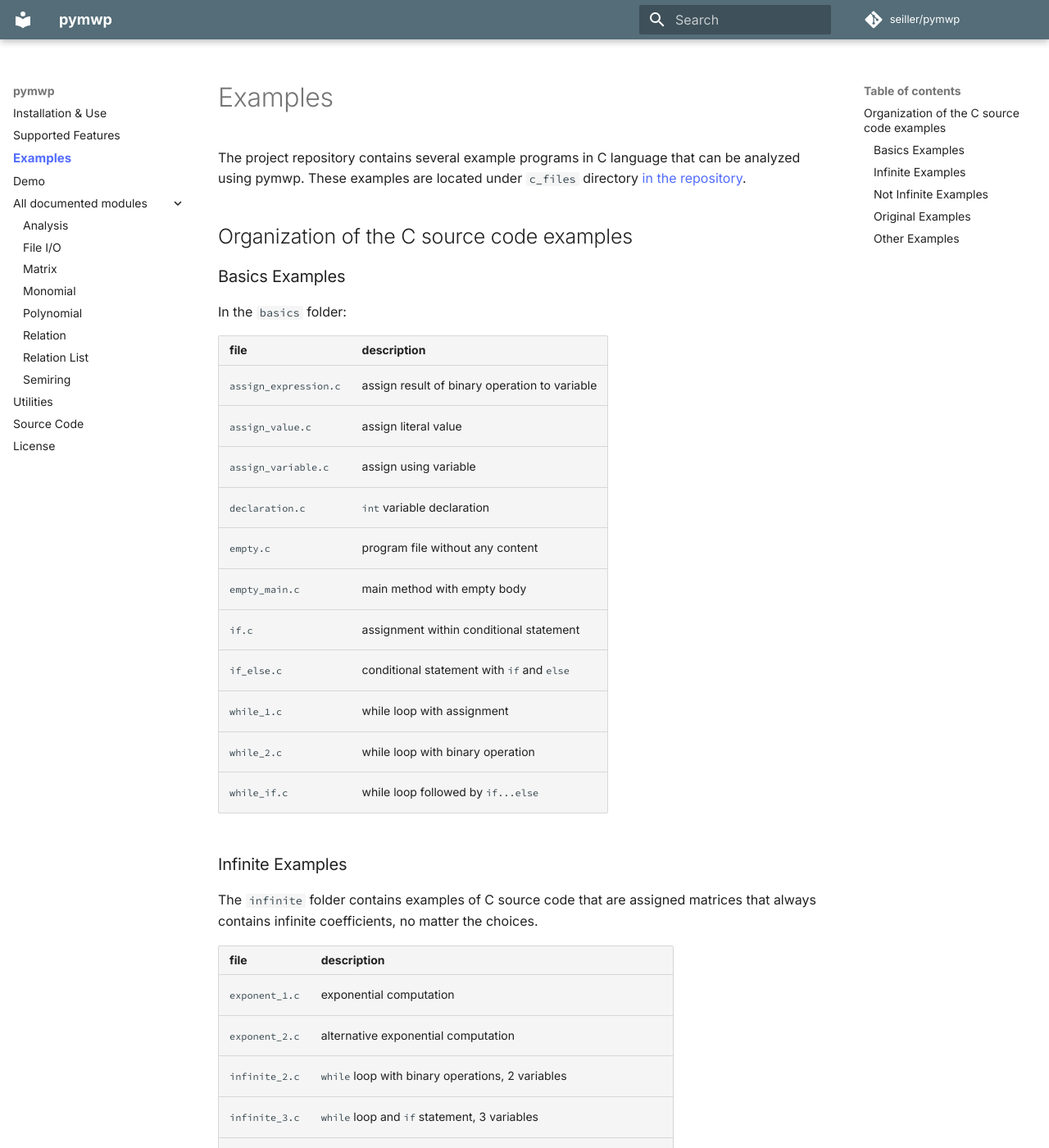
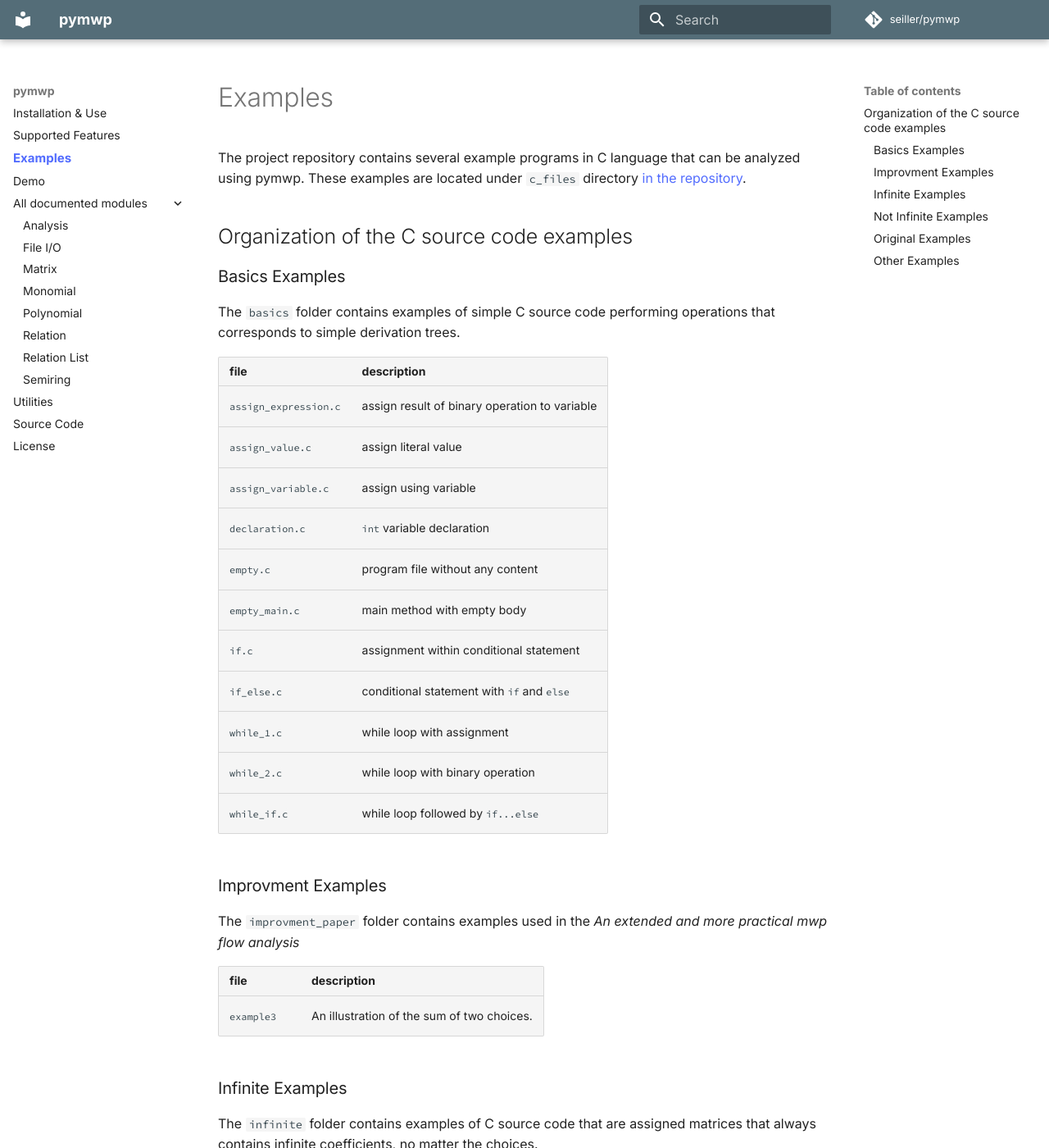
Before and after one commit to statycc/pymwp, an MkDocs documentation site: the page built from docs/examples.md, in a window 1280 px wide and 1400 px high. Shown: the whole window at 82% size. Built offline with MkDocs 1.6.1 and Material for MkDocs 9.7.7, drawn with Linux system fonts in a browser that asks for light colours; nearby versions of some CDN libraries; comment, search, counter and statistics services are not loaded; some of the changed text lies outside the part shown.

Commit message:
Added example from improvment paper

```diff
--- a/c_files/readme.md
+++ b/c_files/readme.md
@@ -4,7 +4,7 @@
 
 ## Basics Examples
 
-In the `basics` folder:
+The `basics` folder contains examples of simple C source code performing operations that corresponds to simple derivation trees.
 
 | file | description |
 | --- | --- |
@@ -19,6 +19,14 @@ In the `basics` folder:
 `while_1.c` | while loop with assignment
 `while_2.c` | while loop with binary operation
 `while_if.c` | while loop followed by `if...else`
+
+## Improvment Examples
+
+The `improvment_paper` folder contains examples used in the _An extended and more practical mwp flow analysis_
+
+| file | description |
+| --- | --- |
+`example3` | An illustration of the sum of two choices.
 
 ## Infinite Examples
 
@@ -52,7 +60,7 @@ The `not_infinite` folder contains examples of C source code that are assigned m
 
 ## Original Examples
 
-The `original_paper` folder contains examples taken from or inspired from the "_A Flow Calculus of mwp-Bounds for Complexity Analysis_".
+The `original_paper` folder contains examples taken from or inspired from the ["_A Flow Calculus of mwp-Bounds for Complexity Analysis_"](https://doi.org/10.1145/1555746.1555752) paper.
 
 | file | description |
 | --- | --- |
```
